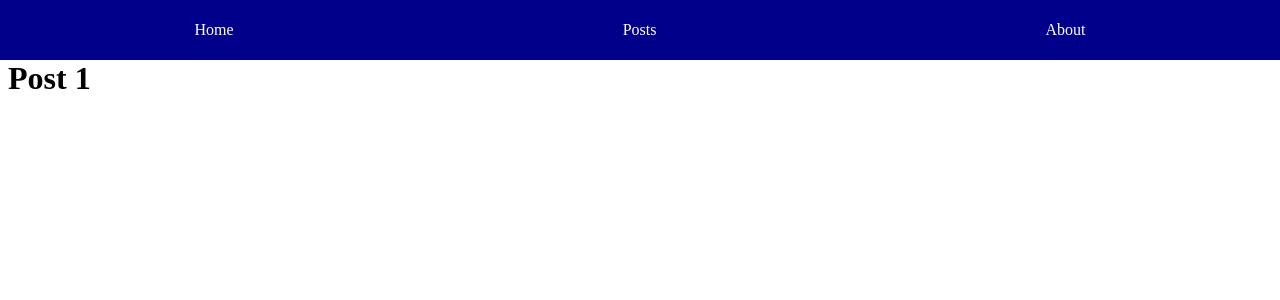
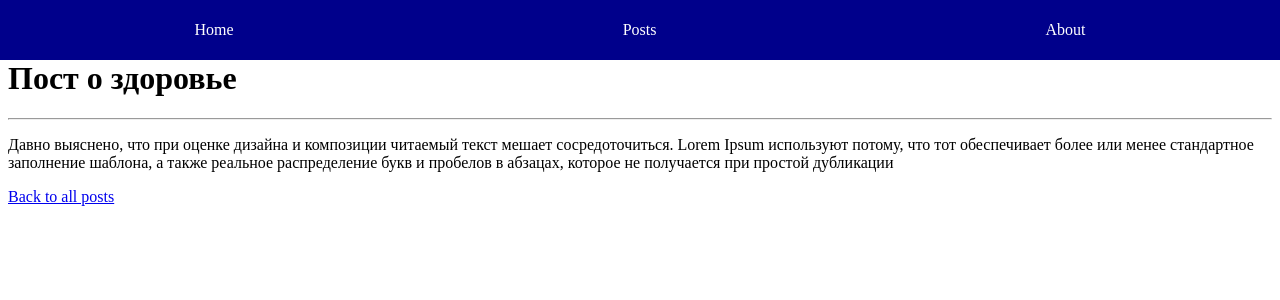
Before and after one commit to SergeyPrivalov31/NextJsPetProject, a Next.js app: page /post/1 in a window 1280 px wide. Shown: the top 300 px of the page. Built offline with nearby package versions, Linux system fonts and the light colour scheme; data requests are answered from the project's data file.

Commit message:
getInitialProps

```diff
--- a/pages/post/[id].js
+++ b/pages/post/[id].js
@@ -1,12 +1,25 @@
-import { useRouter } from 'next/router';
+//import { useRouter } from 'next/router';
 import { MainLayout } from '../../components/MainLayout';
+import Link from 'next/link';
 
-export default function () {
-	const router = useRouter();
-	console.log(router);
+export default function Post({ post }) {
+	// const router = useRouter();
+	// console.log(router);
 	return (
-		<MainLayout title={"Post " + router.query.id}>
-			<h1>Post {router.query.id} </h1>
+		<MainLayout title={post.title}>
+			<h1>{post.title}</h1>
+			<hr />
+			<p>{post.body}</p>
+			<Link href={'/posts'}><a>Back to all posts</a></Link>
 		</MainLayout>
 	)
 }
+
+Post.getInitialProps = async (ctx) => {
+	const response = await fetch(`http://localhost:4200/posts/${ctx.query.id}`)
+	const post = await response.json()
+
+	return {
+		post
+	}
+}
--- a/pages/posts.js
+++ b/pages/posts.js
@@ -2,7 +2,7 @@ import { useState, useEffect } from 'react';
 import { MainLayout } from '../components/MainLayout';
 import Link from 'next/link';
 
-export default function Post({ posts }) {
+export default function Posts({ posts }) {
 
 	// const [posts, setPosts] = useState([]);
 	// useEffect(() => {
@@ -30,7 +30,7 @@ export default function Post({ posts }) {
 	)
 }
 
-Post.getInitialProps = async () => {
+Posts.getInitialProps = async () => {
 	const response = await fetch('http://localhost:4200/posts')
 	const posts = await response.json()
 
```
